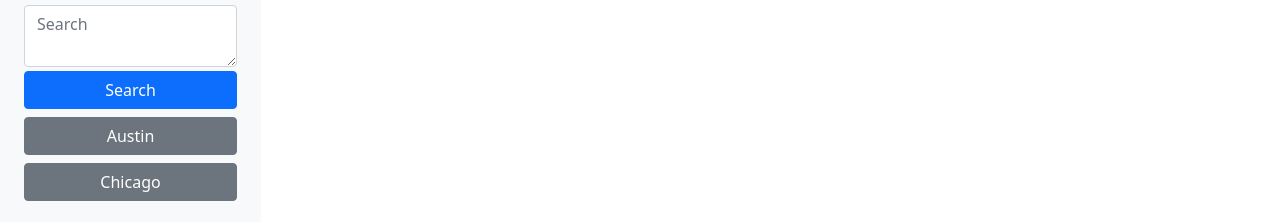
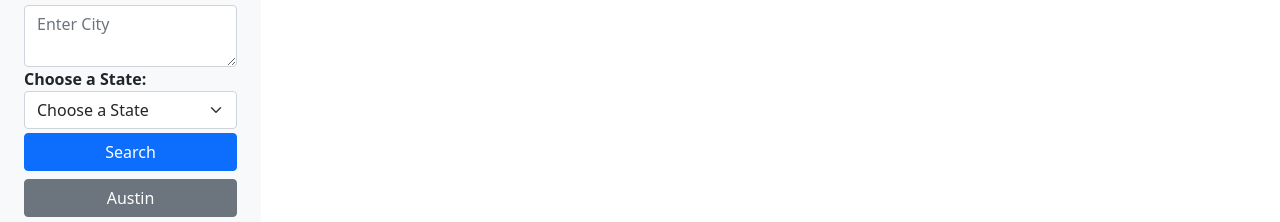
Before and after one commit to alexm1937/whether-bored, a plain HTML site: page index.html in a window 1280 px wide. Shown: the part 102-324 px from the top of the page. Drawn offline with nearby package versions, Linux system fonts and the light colour scheme.

Commit message:
started state feature

```diff
--- a/assets/js/script.js
+++ b/assets/js/script.js
@@ -1,6 +1,7 @@
 const apiKey = "724473c03ae546dd2cb1c166f124b69d";
 var currentDate = moment().format('MM/DD/YYYY');
 var searchInputEl = document.querySelector("#search");
+var stateSelectEl = document.querySelector("#states");
 var searchButtonEl = document.querySelector("#searchBtn")
 // var weatherContainerEl = document.querySelector("#weather-container");
 var weatherSearchCityEl = document.querySelector("#weather-search-city");
@@ -17,19 +18,23 @@ let historyObj = { hist: [] };
 
 var submitHandler = function(event) {
     event.preventDefault();
-    var city = searchInputEl.value.toLowerCase().trim();
-    if (city) {
-        getSearchedInfo(city);
-        saveSearch(city);
+    var city = searchInputEl.value.toLowerCase().trim() + ","
+    var state = stateSelectEl.value.toUpperCase().trim();
+    if (city, state) {
+        getSearchedInfo(city, state);
+        saveSearch(city, state);
         searchInputEl.value = "";
     } else {
-        alert("Please Enter a City");
+        alert("Please Enter a City and State");
     }
 };
 
-var saveSearch = function(city) {
+var saveSearch = function(city, state) {
+    //Check for item before pushing to array?
+    if (historyObj.hist.includes(city) === false) {
     historyObj.hist.push(city);
     localStorage.setItem("history", JSON.stringify(historyObj));
+    } else return;
 
 }
 
@@ -52,13 +57,14 @@ var createHistoryButtons = function() {
         buttonsEl.appendChild(butt);
     }
 }
+
 var getButtId = function(butt) {
     var city = butt.id
     getSearchedInfo(city)
 }
 
-var getSearchedInfo = function(city) {
-    var currentWeather = "https://api.openweathermap.org/data/2.5/weather?q=" + city + "&units=imperial&appid=" + apiKey;
+var getSearchedInfo = function(city, state) {
+    var currentWeather = "https://api.openweathermap.org/data/2.5/weather?q=" + city + state + "&units=imperial&appid=" + apiKey;
     var fiveDayWeather = "https://api.openweathermap.org/data/2.5/forecast?q=" + city + "&units=imperial&appid=" + apiKey;
     fetch(currentWeather).then(function(response) {
         if (response.ok) {
@@ -136,7 +142,6 @@ var displayUvi = function(data) {
         }
     uviEl.textContent = uvi;
 }
-
 
 var fiveDayFore = function(dayOne, dayTwo, dayThree, dayFour, dayFive) {
     var dayCardsEl = document.querySelector("#dayCards")
--- a/index.html
+++ b/index.html
@@ -24,10 +24,65 @@
                 Search for a City:
             </h4>
             <div>
-                <textarea name="search" type="text" class="form-control" id="search" placeholder="Search"></textarea>
+                <textarea name="search" type="text" class="form-control" id="search" placeholder="Enter City"></textarea>
+                <label for="states" class="fw-bold">Choose a State:</label>
+                <select name="states" id="states" class="form-select">
+                    <option value="">Choose a State</option>
+                    <option value="AL">Alabama</option>
+                    <option value="AK">Alaska</option>
+                    <option value="AZ">Arizona</option>
+                    <option value="AR">Arkansas</option>
+                    <option value="CA">California</option>
+                    <option value="CO">Colorado</option>
+                    <option value="CT">Connecticut</option>
+                    <option value="DE">Delaware</option>
+                    <option value="DC">District Of Columbia</option>
+                    <option value="FL">Florida</option>
+                    <option value="GA">Georgia</option>
+                    <option value="HI">Hawaii</option>
+                    <option value="ID">Idaho</option>
+                    <option value="IL">Illinois</option>
+                    <option value="IN">Indiana</option>
+                    <option value="IA">Iowa</option>
+                    <option value="KS">Kansas</option>
+                    <option value="KY">Kentucky</option>
+                    <option value="LA">Louisiana</option>
+                    <option value="ME">Maine</option>
+                    <option value="MD">Maryland</option>
+                    <option value="MA">Massachusetts</option>
+                    <option value="MI">Michigan</option>
+                    <option value="MN">Minnesota</option>
+                    <option value="MS">Mississippi</option>
+                    <option value="MO">Missouri</option>
+                    <option value="MT">Montana</option>
+                    <option value="NE">Nebraska</option>
+                    <option value="NV">Nevada</option>
+                    <option value="NH">New Hampshire</option>
+                    <option value="NJ">New Jersey</option>
+                    <option value="NM">New Mexico</option>
+                    <option value="NY">New York</option>
+                    <option value="NC">North Carolina</option>
+                    <option value="ND">North Dakota</option>
+                    <option value="OH">Ohio</option>
+                    <option value="OK">Oklahoma</option>
+                    <option value="OR">Oregon</option>
+                    <option value="PA">Pennsylvania</option>
+                    <option value="RI">Rhode Island</option>
+                    <option value="SC">South Carolina</option>
+                    <option value="SD">South Dakota</option>
+                    <option value="TN">Tennessee</option>
+                    <option value="TX">Texas</option>
+                    <option value="UT">Utah</option>
+                    <option value="VT">Vermont</option>
+                    <option value="VA">Virginia</option>
+                    <option value="WA">Washington</option>
+                    <option value="WV">West Virginia</option>
+                    <option value="WI">Wisconsin</option>
+                    <option value="WY">Wyoming</option>
+                </select>
             </div>
+
             <button type="submit" id="searchBtn" class="btn btn-primary mt-1">Search</button>
-
             <!-- HARDCODED BIG CITY BTNS -->
             <button type="button" class="btn btn-secondary mt-2">Austin</button>
             <button type="button" class="btn btn-secondary mt-2">Chicago</button>
```
